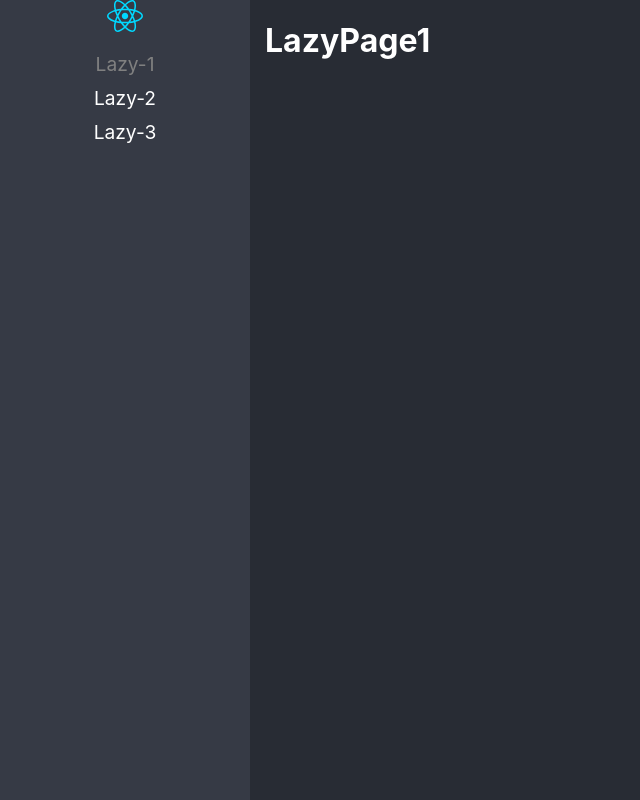
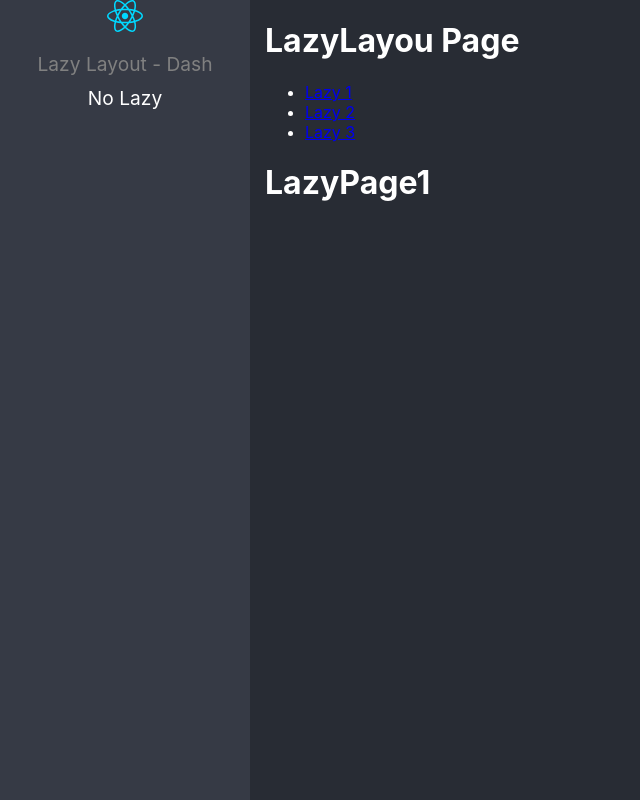
Before and after one commit to lvargask/react-typescript-template, a React (Vite) app: page /lazyload/lazy1 in a window 1280 px wide. Before the commit this address led to /lazy1. Shown: the whole page, without its empty margins (0-640 px from the left). Built offline with nearby package versions, Linux system fonts and the light colour scheme.

Commit message:
Rutas anidadas

```diff
--- /dev/null
+++ b/src/01-lazyload/layout/LazyLayout.tsx
@@ -0,0 +1,32 @@
+import React from "react";
+import { Routes, Route, NavLink, Navigate } from "react-router-dom";
+import { LazyPage1, LazyPage2, LazyPage3 } from "../pages";
+
+const LazyLayout = () => {
+  return (
+    <div>
+      <h1>LazyLayou Page</h1>
+
+      <ul>
+        <li>
+          <NavLink to="lazy1">Lazy 1</NavLink>
+        </li>
+        <li>
+          <NavLink to="lazy2">Lazy 2</NavLink>
+        </li>
+        <li>
+          <NavLink to="lazy3">Lazy 3</NavLink>
+        </li>
+      </ul>
+
+      <Routes>
+        <Route path="lazy1" element={<LazyPage1 />} />
+        <Route path="lazy2" element={<LazyPage2 />} />
+        <Route path="lazy3" element={<LazyPage3 />} />
+        <Route path="*" element={<Navigate to="lazy1" />} />
+      </Routes>
+    </div>
+  );
+};
+
+export default LazyLayout;
--- /dev/null
+++ b/src/01-lazyload/pages/NoLazy.tsx
@@ -0,0 +1,6 @@
+
+export const NoLazy = () => {
+  return (
+    <h1>NoLazy</h1>
+  )
+}
--- a/src/routes/routes.ts
+++ b/src/routes/routes.ts
@@ -1,5 +1,5 @@
 import { lazy, LazyExoticComponent } from "react";
-import { LazyPage1, LazyPage2, LazyPage3 } from "../01-lazyload/pages";
+import { NoLazy } from "../01-lazyload/pages";
 
 type JSXComponent = () => JSX.Element;
 
@@ -10,27 +10,23 @@
   name: string;
 }
 
-const Lazy1 = lazy(() => import("../01-lazyload/pages/LazyPage1"));
-const Lazy2 = lazy(() => import("../01-lazyload/pages/LazyPage2"));
-const Lazy3 = lazy(() => import("../01-lazyload/pages/LazyPage3"));
+const LazyLayout = lazy(() => import("../01-lazyload/layout/LazyLayout"));
+
+// const Lazy1 = lazy(() => import("../01-lazyload/pages/LazyPage1"));
+// const Lazy2 = lazy(() => import("../01-lazyload/pages/LazyPage2"));
+// const Lazy3 = lazy(() => import("../01-lazyload/pages/LazyPage3"));
 
 export const routes: Route[] = [
   {
-    to: "/lazy1",
-    path: "/lazy1",
-    Component: Lazy1,
-    name: "Lazy-1",
+      path: "/lazyload/*",
+    to: "/lazyload/",
+    Component: LazyLayout,
+    name: "Lazy Layout - Dash",
   },
   {
-    to: "/lazy2",
-    path: "/lazy2",
-    Component: Lazy2,
-    name: "Lazy-2",
-  },
-  {
-    to: "/lazy3",
-    path: "/lazy3",
-    Component: Lazy3,
-    name: "Lazy-3",
+    path: "/no-lazy",
+    to: "no-lazy",
+    Component: NoLazy,
+    name: "No Lazy",
   },
 ];
```
Also changed, not shown: src/01-lazyload/pages/index.ts (+4 -3 lines).
